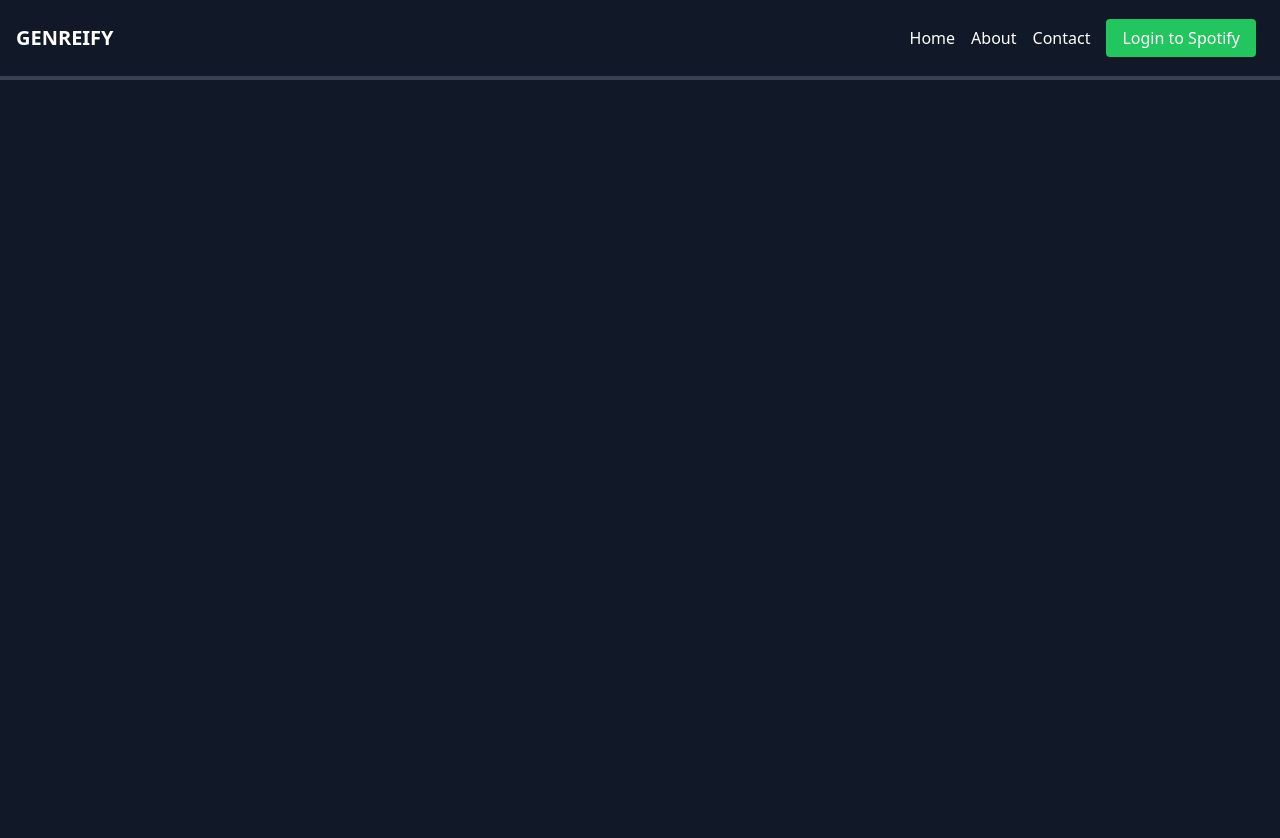
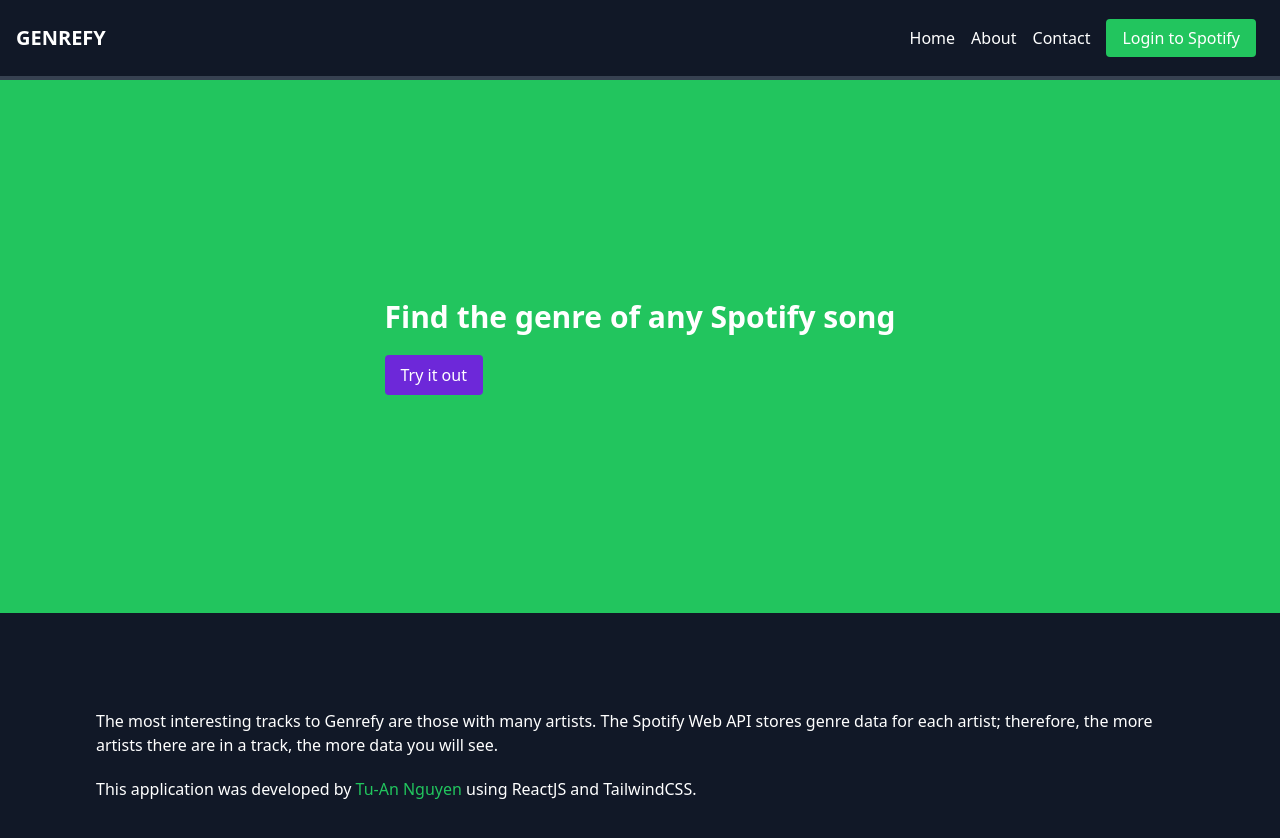
Before and after one commit to tu-annguyen/genrefy, a React (Create React App) app: page /about in a window 1280 px wide. Shown: the top 838 px of the page. Before the commit the page ends 800 px from the top, so only its background shows below. Built offline with nearby package versions, Linux system fonts and the light colour scheme.

Commit message:
About page

```diff
--- a/src/components/About/index.js
+++ b/src/components/About/index.js
@@ -1,9 +1,26 @@
 import NavBar from "../NavBar";
+import { useNavigate } from "react-router-dom";
 
 const About = () => {
-    return (
-        <NavBar />
-    );
+  const navigate = useNavigate();
+
+  return (
+    <div class="h-screen">
+      <NavBar />
+
+      <div class="flex justify-center items-center h-4/6 bg-green-500">
+        <div class="flex-col items-center">
+          <h1 class="text-3xl text-white font-bold">Find the genre of any Spotify song</h1>
+          <button onClick={() => navigate("../")} class="bg-violet-700 text-white font-medium py-2 px-4 mt-5 rounded">Try it out</button>
+        </div>
+      </div>
+
+      <div class="text-white p-24">
+        <p class="mb-5">The most interesting tracks to Genrefy are those with many artists. The Spotify Web API stores genre data for each artist; therefore, the more artists there are in a track, the more data you will see.</p>
+        <p class="mb-5">This application was developed by <a class="text-green-500" href="https://tu-annguyen.me">Tu-An Nguyen</a> using ReactJS and TailwindCSS.</p>
+      </div>
+    </div>
+  );
 }
 
 export default About;
--- a/src/components/NavBar/index.js
+++ b/src/components/NavBar/index.js
@@ -2,8 +2,8 @@
 
 const NavBar = () => {
   return(
-    <nav class="flex flex-wrap flex-none items-center justify-between h-20 w-full border-b-4 border-gray-700 mx-auto p-4 mb-5">
-      <a href="/" class="text-white font-bold text-xl">GENREIFY</a>
+    <nav class="flex flex-wrap flex-none items-center justify-between h-20 w-full border-b-4 border-gray-700 mx-auto p-4">
+      <a href="/" class="text-white font-bold text-xl">GENREFY</a>
       <ul class="flex items-center justify-end font-medium text-white">
         <li class="px-2">
           <a href="/">Home</a>
```
